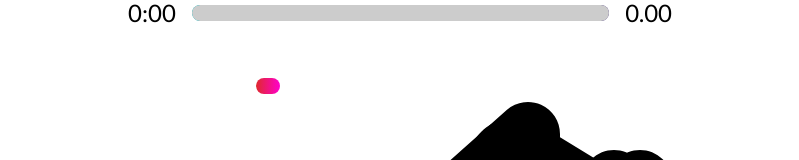
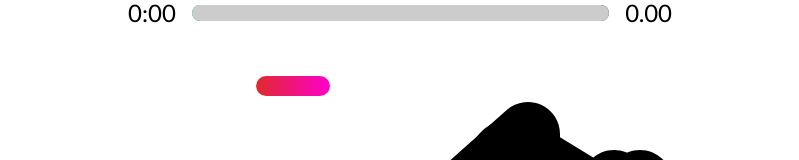
Before and after one commit to CodeWithBablu/Tune_Fox, a React (Create React App) app: page / in a window 1280 px wide. Shown: the part 578-738 px from the top of the page, without its empty margins (240-1039 px from the left). Built offline with nearby package versions, Linux system fonts and the light colour scheme.

Commit message:
v1.12 Launched Make the vol rocker beautiful

```diff
--- a/src/styles/_player.scss
+++ b/src/styles/_player.scss
@@ -39,6 +39,7 @@
 
   .vol-control {
     display: flex;
+    align-items: center;
     margin-top: -15rem;
     width: 30%;
     transition: all 1s ease;
@@ -57,8 +58,8 @@
       overflow: hidden;
 
       .audioSlider {
-        width: 1.5rem;
-        height: 1rem;
+        width: 100%;
+        height: 60%;
         -webkit-appearance: none;
         border-radius: 2rem;
         background-color: #e0292d;
@@ -67,20 +68,20 @@
         overflow: hidden;
         transition: all 0.8s ease;
 
-        &:hover {
-          width: 100%;
-        }
+        // &:hover {
+        //   width: 100%;
+        // }
 
-        &:hover + .slider-animate {
-          width: 100%;
-        }
+        // &:hover + .slider-animate {
+        //   width: 100%;
+        // }
       }
 
       .slider-animate {
         position: absolute;
-        width: 0%;
-        height: 1rem;
-        top: 26.5%;
+        height: 100%;
+        width: 100%;
+        top: 0%;
         left: 0%;
         border-radius: 2rem;
         transform: translateX(0%);
```
